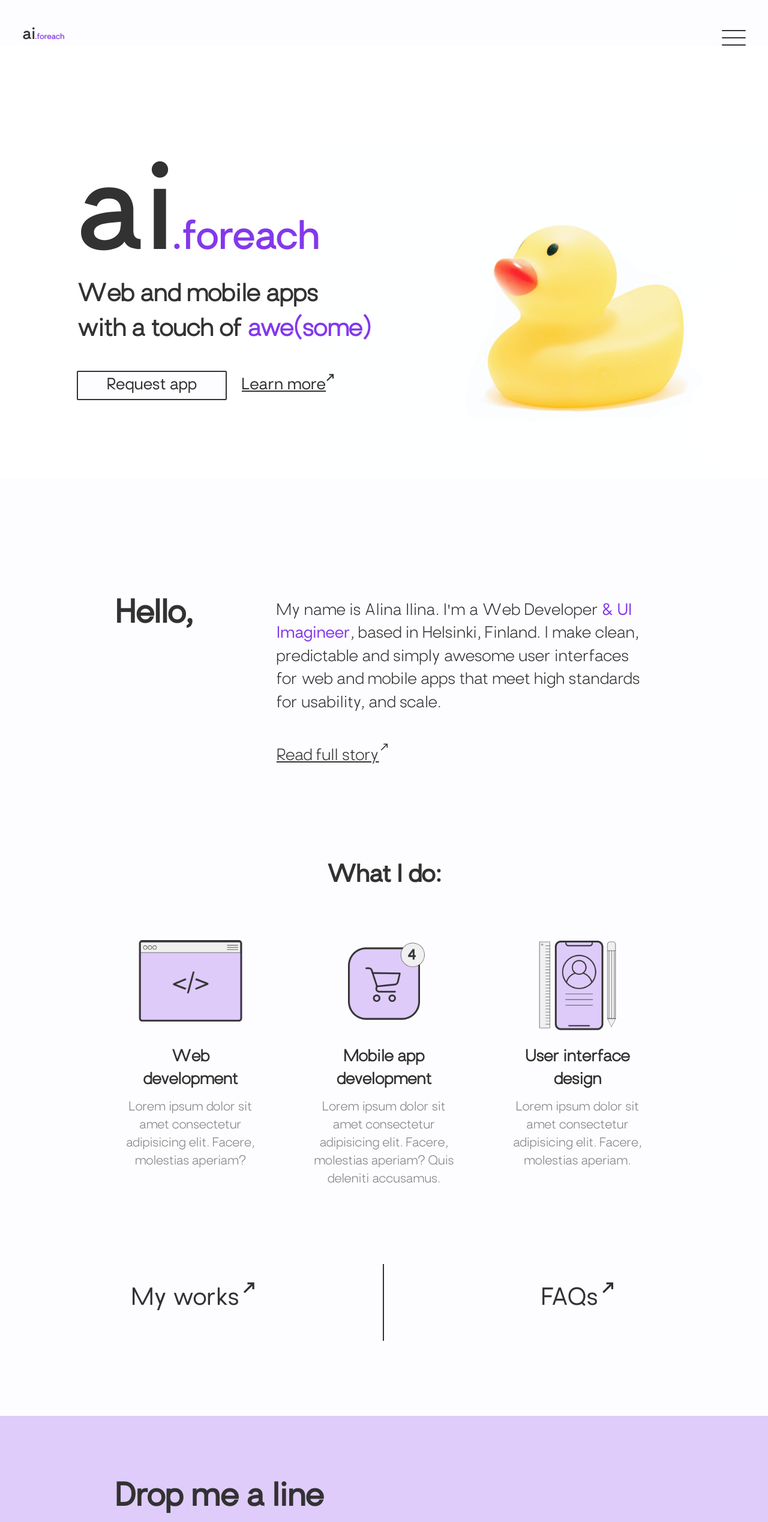
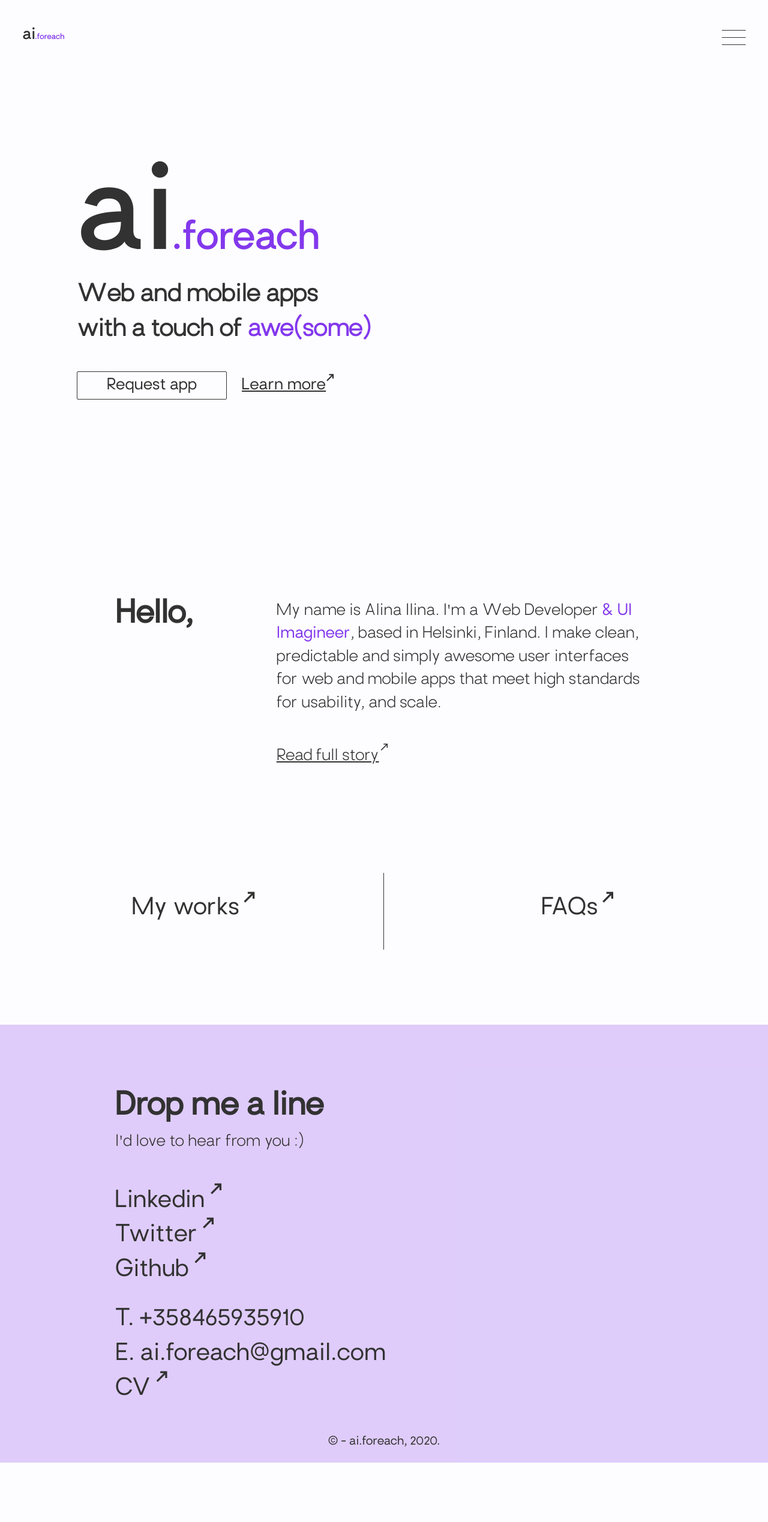
Before and after one commit to alinailina/Cover-Letter, a React (Create React App) app: page / in a window 1280 px wide. Shown: the top 2537 px of the page at 60% size. After the commit the page ends 2438 px from the top, so only its background shows below. Built offline with nearby package versions, Linux system fonts and the light colour scheme.

Commit message:
Mobile fixes

```diff
--- a/src/components/index.scss
+++ b/src/components/index.scss
@@ -144,7 +144,7 @@ nav {
 
     .hamburger {
       width: 100%;
-      height: 2px;
+      height: 1px;
       border-radius: 10px;
       background: $black;
       transition: all 0.5s ease;
@@ -156,7 +156,7 @@ nav {
         content: "";
         position: absolute;
         width: 100%;
-        height: 2px;
+        height: 1px;
         background: $black;
         border-radius: 10px;
         transition: 0.5s;
@@ -289,7 +289,7 @@ nav {
       }
 
       &:first-of-type {
-        border-right: 2px solid $black;
+        border-right: 1px solid $black;
       }
     }
   }
--- a/src/index.scss
+++ b/src/index.scss
@@ -19,6 +19,7 @@
 
 // Colors
 $red: #8338ec;
+// rgb(131, 56, 236)
 $black: #323232;
 $nude: #fdfdff;
 $white: #fdfdff;
--- a/src/layout/Home.jsx
+++ b/src/layout/Home.jsx
@@ -8,10 +8,6 @@ import css from "./css/Home.module.scss";
 const Home = () => {
   return (
     <div className={css.container}>
-      <div>
-        <img src={require("../assets/duck.png")} alt="" />
-      </div>
-
       <section className={css.hero}>
         <div>
           <h1>
@@ -47,52 +43,6 @@ const Home = () => {
         </div>
       </section>
 
-      <section className={css.icons}>
-        <div>
-          <h3>What I do:</h3>
-          <div>
-            <div>
-              {" "}
-              <div>
-                {" "}
-                <img
-                  src={require("../assets/desktop.png")}
-                  alt="desktop-screen"
-                />
-              </div>
-              <h4>Web development</h4>
-              <p>
-                Lorem ipsum dolor sit amet consectetur adipisicing elit. Facere,
-                molestias aperiam?
-              </p>
-            </div>
-            <div>
-              {" "}
-              <div>
-                <img src={require("../assets/mobile.png")} alt="mobile-app" />
-              </div>
-              <h4>Mobile app development</h4>
-              <p>
-                Lorem ipsum dolor sit amet consectetur adipisicing elit. Facere,
-                molestias aperiam? Quis deleniti accusamus.
-              </p>
-            </div>
-            <div>
-              {" "}
-              <div>
-                {" "}
-                <img src={require("../assets/ui.png")} alt="ui-design" />
-              </div>
-              <h4>User interface design</h4>
-              <p>
-                Lorem ipsum dolor sit amet consectetur adipisicing elit. Facere,
-                molestias aperiam.
-              </p>
-            </div>
-          </div>
-        </div>
-      </section>
-
       <section className="bottom-nav">
         <div>
           <Link to="/portfolio">My works</Link>
--- a/src/layout/css/FAQ.scss
+++ b/src/layout/css/FAQ.scss
@@ -51,14 +51,14 @@
             &:first-of-type {
               top: 32%;
               bottom: 32%;
-              width: 2px;
-              left: 52%;
+              width: 1px;
+              left: 53%;
             }
 
             &:last-of-type {
               left: 36%;
               right: 27%;
-              height: 2px;
+              height: 1px;
               top: 48%;
             }
           }
--- a/src/layout/css/Home.module.scss
+++ b/src/layout/css/Home.module.scss
@@ -1,17 +1,6 @@
 @import "../../index.scss";
 
 .container {
-  // Hero img
-  > div:first-of-type {
-    //border: 1px solid red;
-    position: absolute;
-    z-index: -10;
-    bottom: 0;
-    img {
-      width: 100%;
-    }
-  }
-
   // Hero screen
   .hero {
     height: 100vh;
@@ -77,7 +66,7 @@
           font-family: $medium;
           font-size: 1.5rem;
           padding: 10px 0;
-          border: 2px solid $black;
+          border: 1px solid $black;
           margin-right: 25px;
 
           @include desktop {
```
Also changed, not shown: src/assets/new.png (added).
